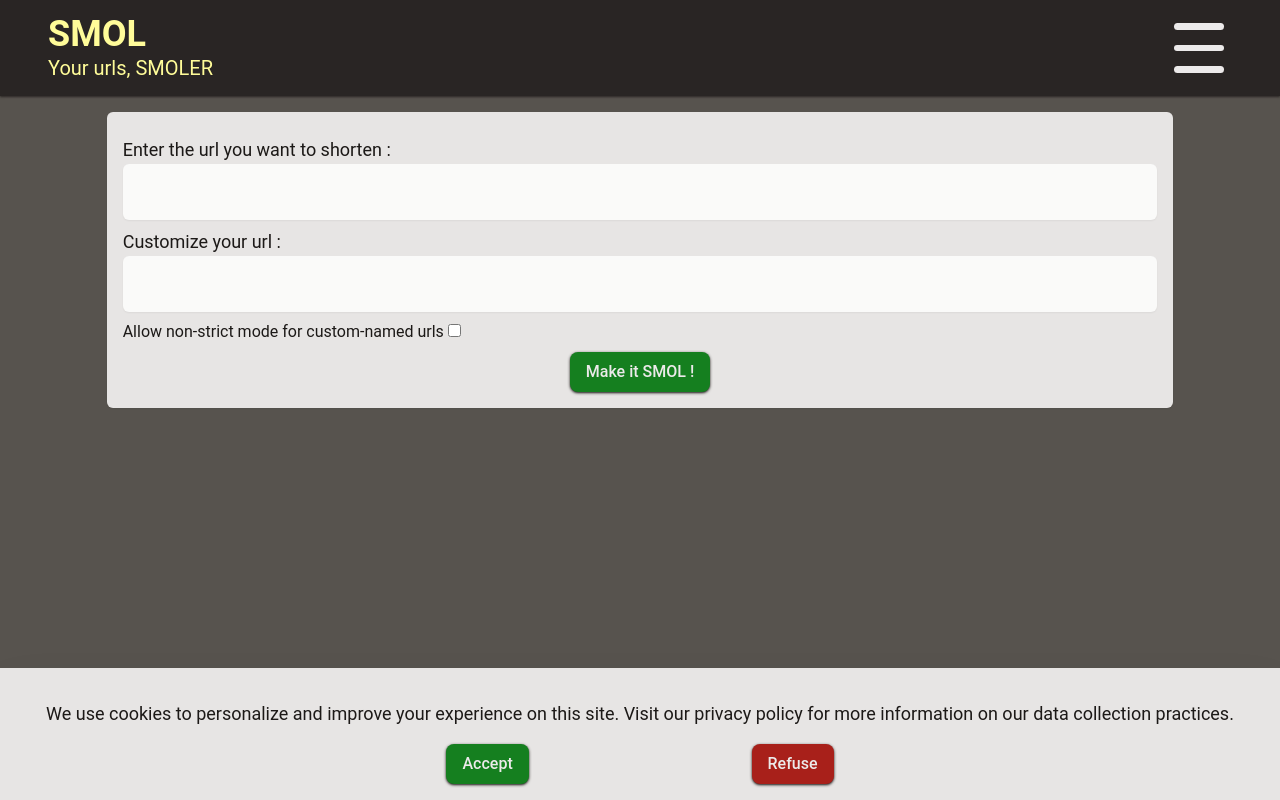
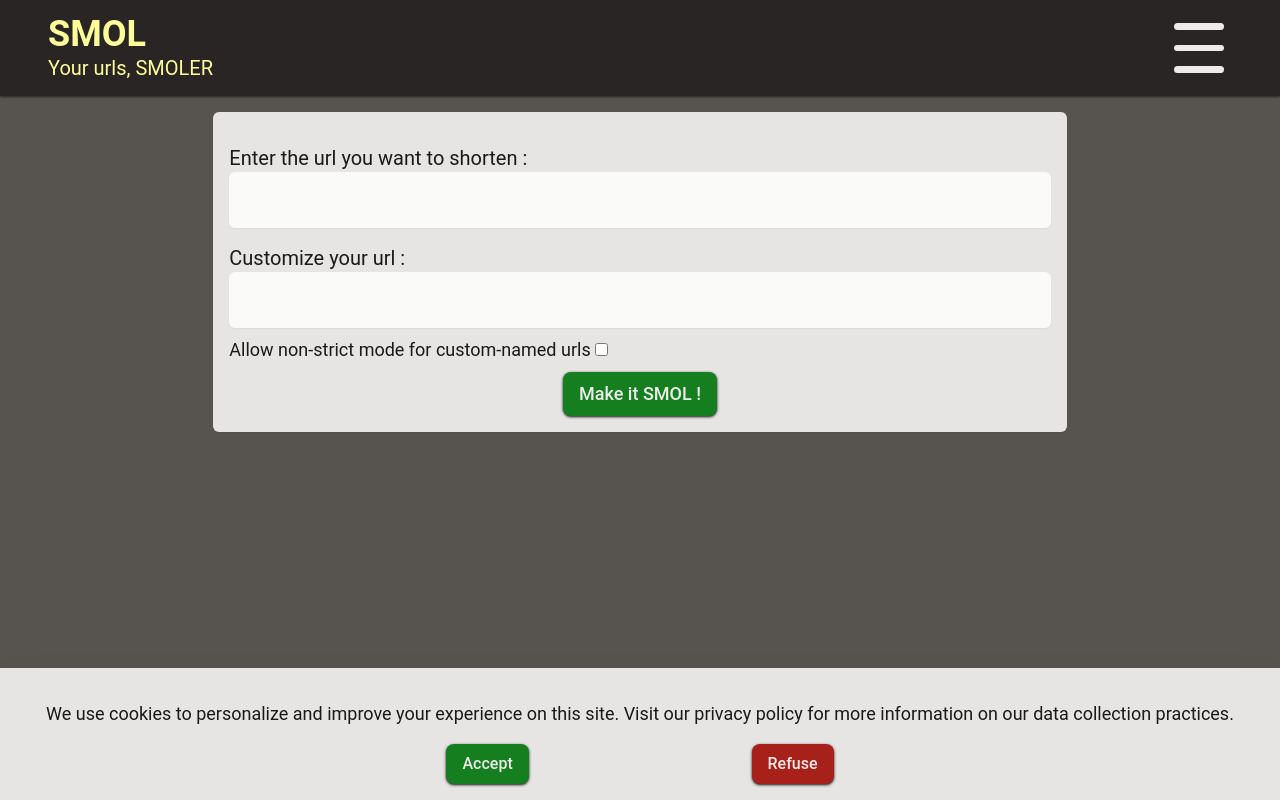
Before and after one commit to Janxa/smol, a React (Create React App) app in the folder client/: page / in a window 1280 px wide. Built offline with nearby package versions, Linux system fonts and the light colour scheme; no server answers.

Commit message:
Making the form responsive

```diff
--- a/client/src/components/UrlForm.jsx
+++ b/client/src/components/UrlForm.jsx
@@ -52,10 +52,10 @@ function UrlForm(props) {
   };
   return (
 
-    <section className=" bg-stone-200 w-10/12 p-4 m-4 rounded-md shadow-sm">
+    <section className=" bg-stone-200 w-10/12 p-4 m-4 rounded-md shadow-sm md:w-9/12 lg:w-2/3  ">
 
         <form onSubmit={handleSubmit} className="flex flex-col">
-          <label htmlFor="url" className="pt-2 text-lg text-stone-900">Enter the url you want to shorten :</label>
+          <label htmlFor="url" className="pt-2 text-lg lg:text-xl lg:pt-4 text-stone-900">Enter the url you want to shorten :</label>
           <input
             className={errors['url'] ?"input-invalid" : "input"}
             value={data.url}
@@ -64,7 +64,7 @@ function UrlForm(props) {
             type="text"
           />
           {errors['url']  && <p className="error-label">{errors["url"]}</p>}
-          <label htmlFor="alias" className="pt-2 text-lg text-stone-900">Customize your url :</label>
+          <label htmlFor="alias" className="pt-2 lg:text-xl lg:pt-4 text-stone-900">Customize your url :</label>
           <input
             className={errors['alias'] ? "input-invalid" :"input"}
             value={data.alias}
@@ -75,8 +75,8 @@ function UrlForm(props) {
             {errors['alias']&& <p  className="error-label">{errors["alias"]}</p>}
 
           <div className="py-2 z-0 relative">
-            <label htmlFor="allowmod" className="pt-2 text-stone-900 hover:cursor-help peer ">Allow non-strict mode for custom-named urls </label>
-            <span className=" invisible peer-hover:visible opacity-0 peer-hover:opacity-100 duration-300   bg-stone-900 w-3/4  py-1 px-2 text-center rounded-2xl text-white text-sm  transition-all ease-in absolute">Add characters at the end of your url if your custom url has already been taken.</span>
+            <label htmlFor="allowmod" className="pt-2 text-stone-900 hover:cursor-help peer text-sm sm:text-base lg:text-lg ">Allow non-strict mode for custom-named urls </label>
+            <span className=" invisible peer-hover:visible opacity-0 peer-hover:opacity-100 duration-300   bg-stone-900 w-3/4 lg:w-1/2  py-1 px-2 text-center rounded-2xl text-white text-sm  transition-all ease-in absolute left-0 -top-full">Add characters at the end of your url if your custom url has already been taken.</span>
           <input
             className="accent-primary-green"
             type="checkbox"
@@ -87,7 +87,7 @@ function UrlForm(props) {
           </div>
 
 
-          <button className="btn-validation z-0 self-center"type="submit">Make it SMOL !</button>
+          <button className="btn-validation z-0 self-center lg:text-lg"type="submit">Make it SMOL !</button>
         </form>
       </section>
 
```
